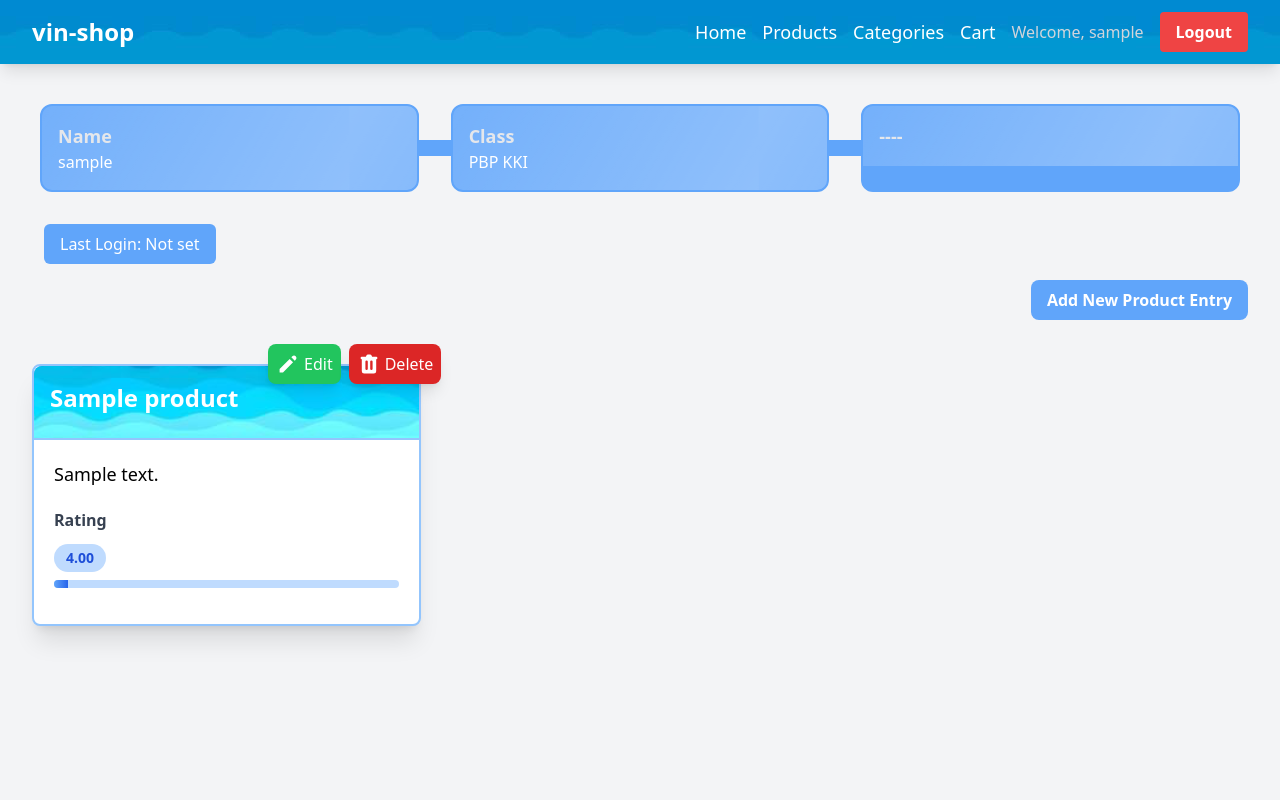
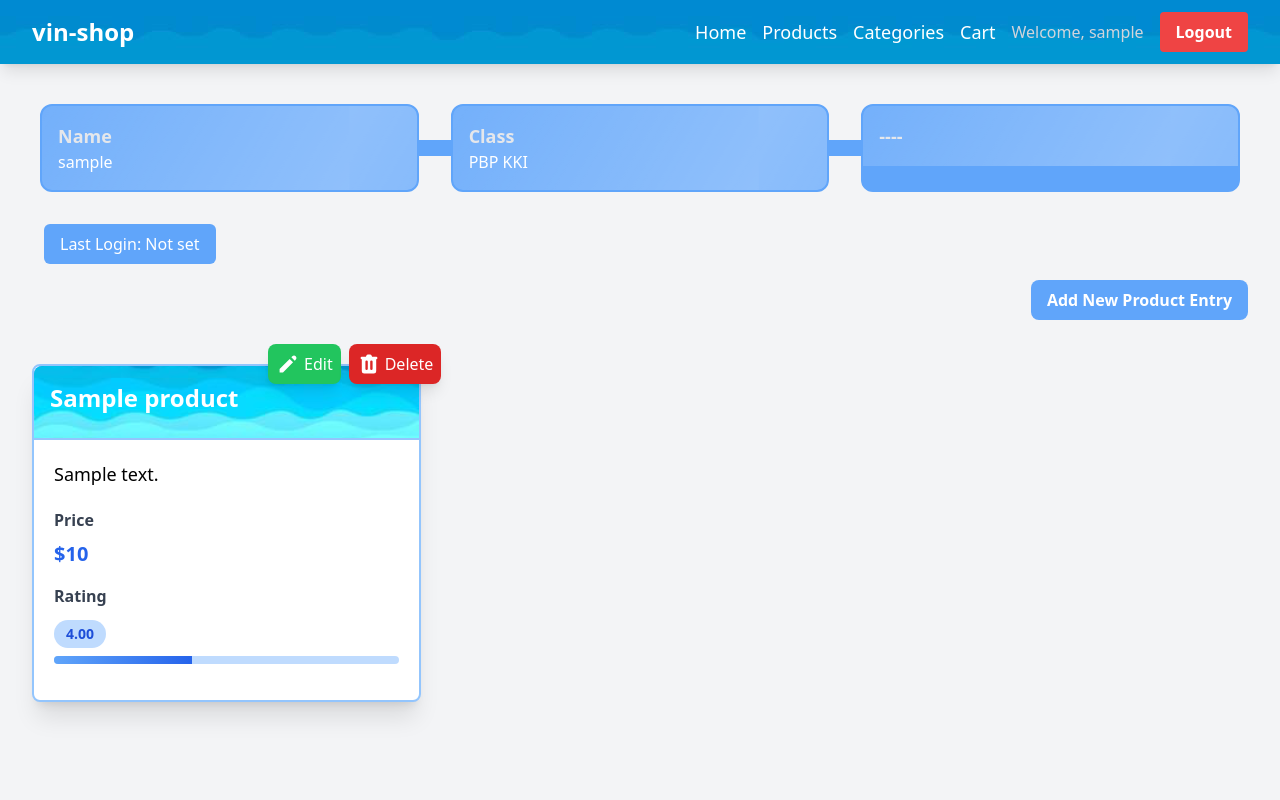
Before and after one commit to kevinadriano1/vin-shop, a Django app: page / in a window 1280 px wide. Run offline with Django 5.2, Linux system fonts and the light colour scheme; a user stored in the database is signed in; tables that the repository leaves empty hold one stand-in row (values such as "Sample post"); some libraries are stand-ins or nearby versions.

Commit message:
price change

```diff
--- a/main/templates/card_product.html
+++ b/main/templates/card_product.html
@@ -2,23 +2,26 @@
 <div class="relative break-inside-avoid">
   <div class="relative top-5 bg-white shadow-xl rounded-lg mb-6 break-inside-avoid flex flex-col border-2 border-blue-300 hover:rotate-3 transition-transform duration-300">
       <div class="bg-blue-400 text-white p-4 rounded-t-lg border-b-2 border-blue-300 relative bg-cover bg-center" style="background-image: url('{% static 'image/wave.png' %}');">
-          <h3 class="font-extrabold text-2xl mb-2">{{product_entry.name}}</h3>
+          <h3 class="font-extrabold text-2xl mb-2">{{ product_entry.name }}</h3>
       </div>
       <div class="p-5">
-          <p class="font-medium text-lg mb-3">{{product_entry.description}}</p>
+          <p class="font-medium text-lg mb-3">{{ product_entry.description }}</p>
 
           <div class="mt-5">
+              <p class="text-gray-700 font-semibold mb-2">Price</p>
+              <p class="text-xl font-bold text-blue-600 mb-4">${{ product_entry.price }}</p>  <!-- Price section -->
+
               <p class="text-gray-700 font-semibold mb-2">Rating</p>
               <div class="relative pt-1">
                   <div class="flex mb-2 items-center justify-between">
                       <div>
                           <span class="text-sm font-semibold inline-block py-1 px-3 uppercase rounded-full text-blue-700 bg-blue-200">
-                              {% if product_entry.rating > 10 %}10+{% else %}{{product_entry.rating}}{% endif %}
+                              {% if product_entry.rating > 10 %}10+{% else %}{{ product_entry.rating }}{% endif %}
                           </span>
                       </div>
                   </div>
                   <div class="overflow-hidden h-2 mb-4 text-xs flex rounded bg-blue-200">
-                      <div style="width:{% if product_entry.rating > 10 %}100%{% else %}{{ product_entry.rating }}0%{% endif %}" class="flex flex-col text-center whitespace-nowrap text-white justify-center bg-gradient-to-r from-blue-400 to-blue-600"></div>
+                      <div style="width:{% if product_entry.rating > 10 %}100%{% else %}{{ product_entry.rating|floatformat:0 }}0%{% endif %}" class="flex flex-col text-center whitespace-nowrap text-white justify-center bg-gradient-to-r from-blue-400 to-blue-600"></div>
                   </div>
               </div>
           </div>
```
